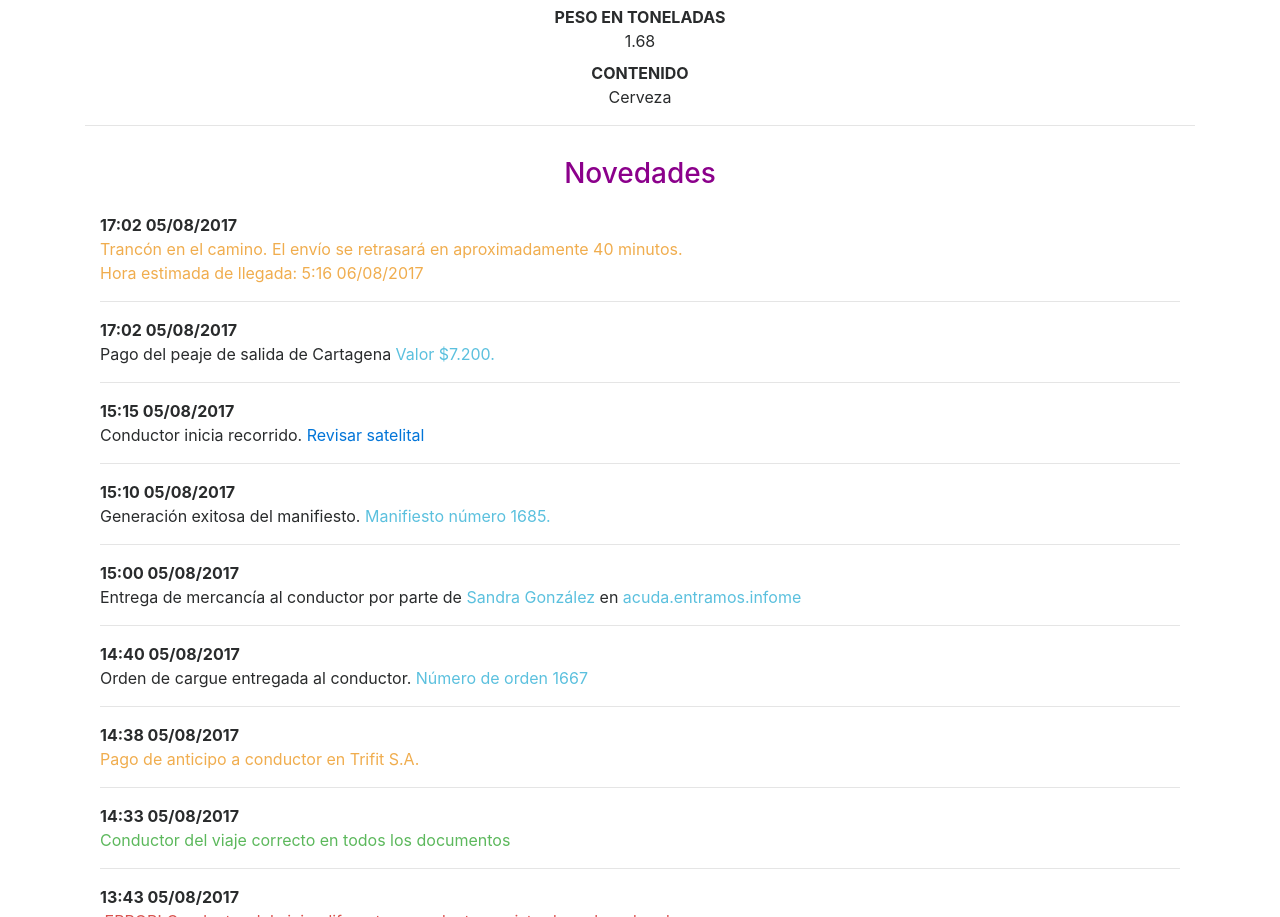
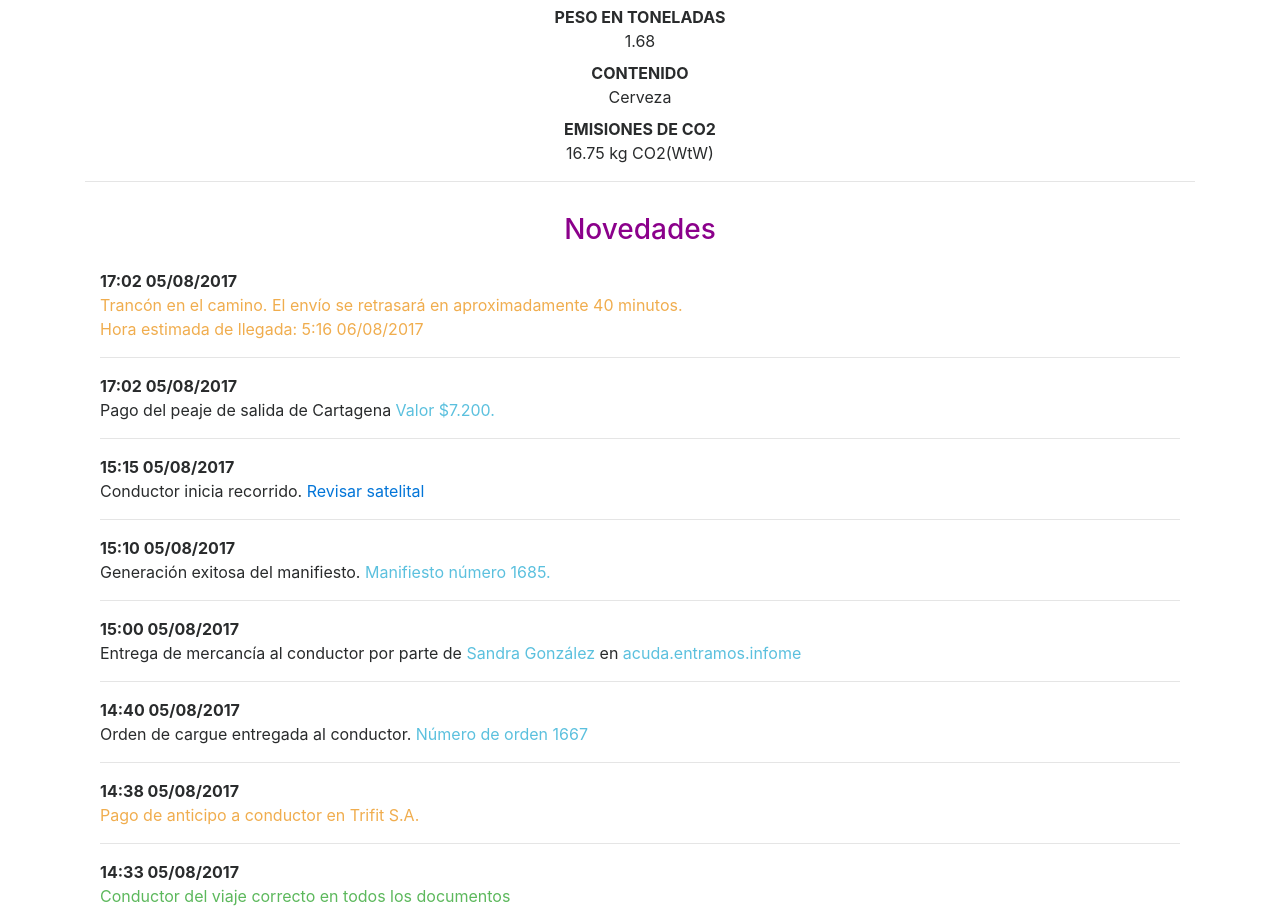
Before and after one commit to juansnchz/blockchainSL, a plain HTML site: page index.html in a window 1280 px wide. Shown: the part 3831-4748 px from the top of the page. Drawn offline with Linux system fonts and the light colour scheme.

Commit message:
Agregar emisiones de carbono

```diff
--- a/index.html
+++ b/index.html
@@ -96,6 +96,8 @@
     <dd>1.68</dd>
    <dt class="text-uppercase">Contenido</dt>
     <dd>Cerveza</dd>
+    <dt class="text-uppercase">Emisiones de Co2</dt>
+    <dd>16.75 kg CO2(WtW)</dd>
   </dl> <!--Información de la mercancía -->
  <hr/>
 
```
